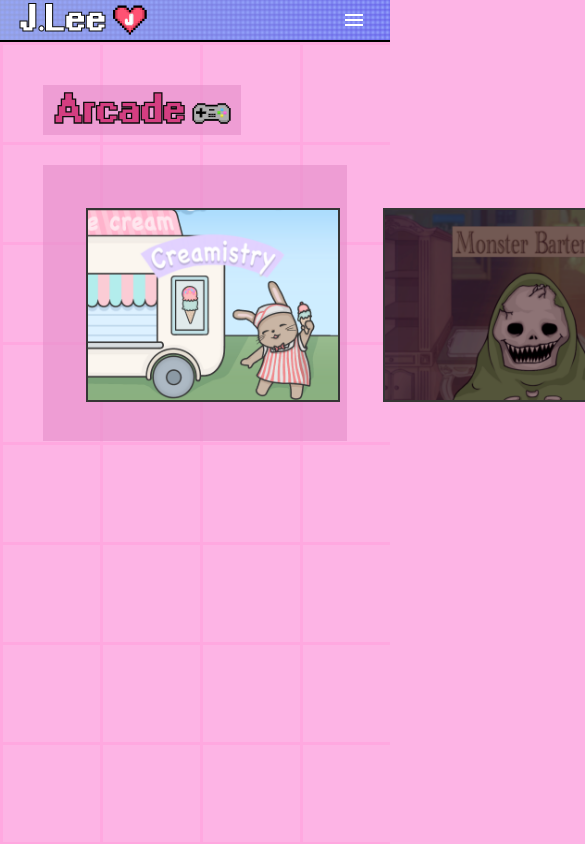
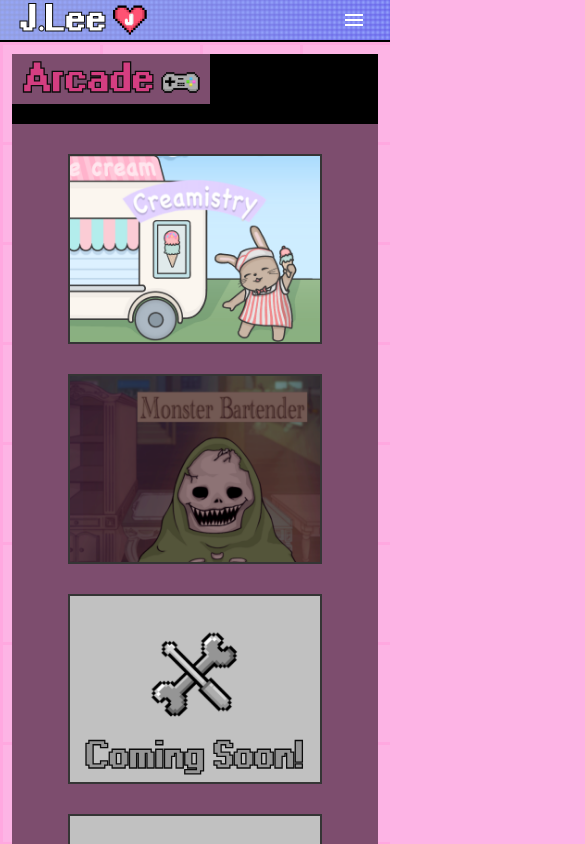
Before and after one commit to jjl418/reactjs, a React (Create React App) app: page /arcade in a window 390 px wide. Shown: the top 844 px of the page, 585 px wide, since content can reach past the window. Built offline with nearby package versions, Linux system fonts and the light colour scheme.

Commit message:
made sure the arcade tab can accommodate multiple aspect ratios
made sure the arcade tab can accommodate multiple aspect ratios

```diff
--- a/src/components/Navbar.css
+++ b/src/components/Navbar.css
@@ -3,6 +3,7 @@ html, body { /*KEEP*/
   background:#fdb4e5;
   width: 100%;
   /* display: flex; */
+  /* overflow: scroll */
 }
 
 .navbar { /*KEEP*/
--- a/src/components/pages/arcade/Arcade.css
+++ b/src/components/pages/arcade/Arcade.css
@@ -1,7 +1,8 @@
 
 .projects-background-3
 {
-    /* width: 100%; */
+    width: 100%;
+    display: flex;
     background:
     conic-gradient(from 90deg at 3px 3px,#0000 90deg,rgb(255, 168, 224) 0)
     0 0/100px 100px;
@@ -11,15 +12,29 @@
     bottom:0px;
     left:0px;
     z-index: 0;
+    min-height: 1030px;
     /* height: 100vh; */
+}
+
+.arcade-layout
+{
+    /* background-color: rgb(0, 0, 0); */
+    width: 100%;
+    margin-left: 3%;
+    margin-right: 3%;
+    margin-top: 3%;
+    margin-bottom: 3%;
+    height: 320px;
+    display: flex;
 }
 
 .page-title
 {
+    position: absolute;
     font-family: MSSansSerifBold;
     /* text-align: center; */
     text-indent: 6%;
-    align-self: center;
+    align-self: flex-start;
     -webkit-text-stroke-width: 1.3px;
     -webkit-text-stroke-color:#0c0c0c;
     font-weight: bold;
@@ -29,9 +44,8 @@
     background-color: rgba(227, 140, 200, 0.553);
     width: 198px;
     height: 50px;
-    align-content: center;
-    margin-left: 43px;
-    margin-top: 43px;
+    align-content: center; /*vertically aligns text in background box*/
+
     /* position: absolute; */
     /* border-radius: 16px;
     border: solid 2.5px; */
@@ -53,26 +67,26 @@
 .thumbnail-container
 {
     background-color: rgba(227, 140, 200, 0.553);
-    height:276px;
-    margin-left: 43px;
-    margin-right: 43px;
+    /* height:276px; */
     /* display: grid; */
+    width: 100%;
     display: flex;
     flex-direction: row;
     /* position: fixed; */
-    margin-top: 30px;
+    margin-top: 70px;
+    overflow: hidden;
+    /* min-height: 150px; */
 }
 
 .game-thumbnail
 {
     display: flex;
     justify-content:center;
-    margin-left: 43px;
-    margin-top: 43px;
+    margin-left: 30px;
+    margin-top: 30px;
     width: 250px;
     height: 190px;
-    border: solid 2px;
-    border-color: rgb(53, 53, 53);
+
     /* box-shadow: -2px -2px white, 2px -2px white, -2px 0px white,
     2px 0px white, 0 -2px white, 2px 0px white, 2px 2px white, -2px 2px white, 0px 2px white; */
 }
@@ -87,20 +101,38 @@
     /* justify-self: center; */
     /* margin-top: 40px; */
     width: 250px;
-    height: 190px;
+    /* height: 190px; */
+    border: solid 2px;
+    border-color: rgb(53, 53, 53);
+
+}
+
+.creamistry-thumbnail-img:hover
+{
+    opacity: 0.7;
 
 }
 
 .monster-thumbnail-img
 {
     width: 250px;
-    height: 190px;
+    /* height: 190px; */
+    border: solid 2px;
+    border-color: rgb(53, 53, 53);
+}
+
+.monster-thumbnail-img:hover
+{
+    opacity: 0.7;
+
 }
 
 .comingSoon-img
 {
     width: 250px;
-    height: 190px;
+    /* height: 190px; */
+    border: solid 2px;
+    border-color: rgb(53, 53, 53);
 }
 
 .coming-soon-text
@@ -110,5 +142,48 @@
     -webkit-text-stroke-width: 1.3px;
     -webkit-text-stroke-color:#0c0c0c;
     position: absolute;
-    margin-top: 140px;
+    display: flex;
+    align-self: flex-end;
+    margin-bottom: 10px;
+    /* margin-top: 140px; */
 }
+
+@media screen and (max-width: 1080px) {
+
+    .arcade-layout
+    {
+        background-color: rgb(0, 0, 0);
+        /* width: 100%;
+        margin-left: 3%;
+        margin-right: 3%;
+        margin-top: 3%;
+        margin-bottom: 3%; */
+        height: auto;
+        /* display: flex; */
+    }
+    .thumbnail-container
+    {
+        display: flex;
+        flex-direction: column;
+        background-color: rgba(227, 140, 200, 0.553);
+        width: 100%;
+        justify-self: center;
+        align-items: center;
+        overflow: hidden;
+
+    }
+
+    .game-thumbnail
+    {
+        vertical-align: middle;
+        justify-self:center;
+        margin-top: 30px;
+
+        /* display: flex;
+        justify-content:center; */
+        margin-left: 0px;
+        /* margin-top: 30px;
+        width: 250px;
+        height: 190px; */
+    }
+}
--- a/src/components/pages/arcade/Arcade.js
+++ b/src/components/pages/arcade/Arcade.js
@@ -25,6 +25,7 @@ function Arcade() {
     <>
 
       <div className = 'projects-background-3'>
+        <div className = 'arcade-layout'>
           <h1 className = 'page-title'>Arcade
             <img src = {pixelConsole} className = "console-img" alt = ""/>
           </h1>
@@ -47,7 +48,7 @@ function Arcade() {
                 Coming Soon!
               </h1>
             </div>
-
+          </div>
         </div>
 
       </div>
```
Lines whose indentation alone changed are shown as unchanged.
